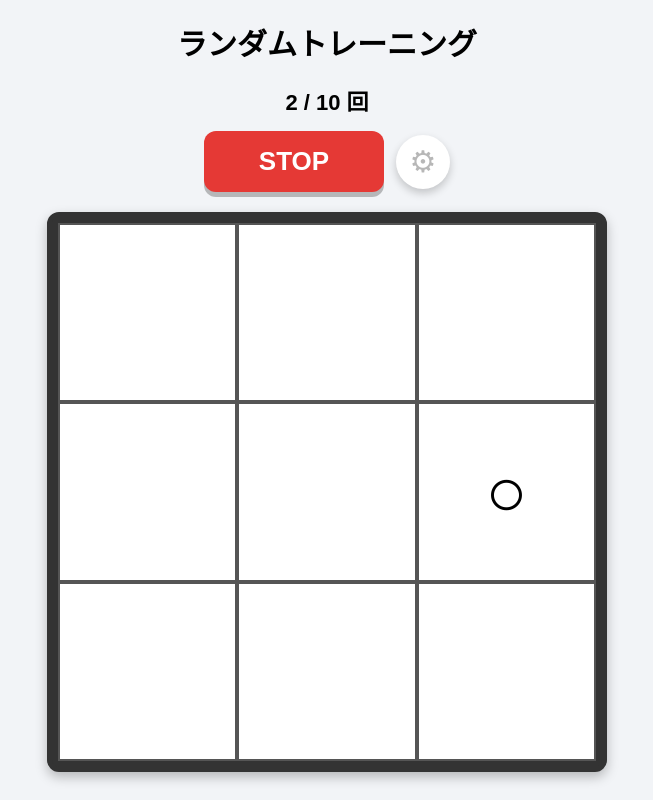
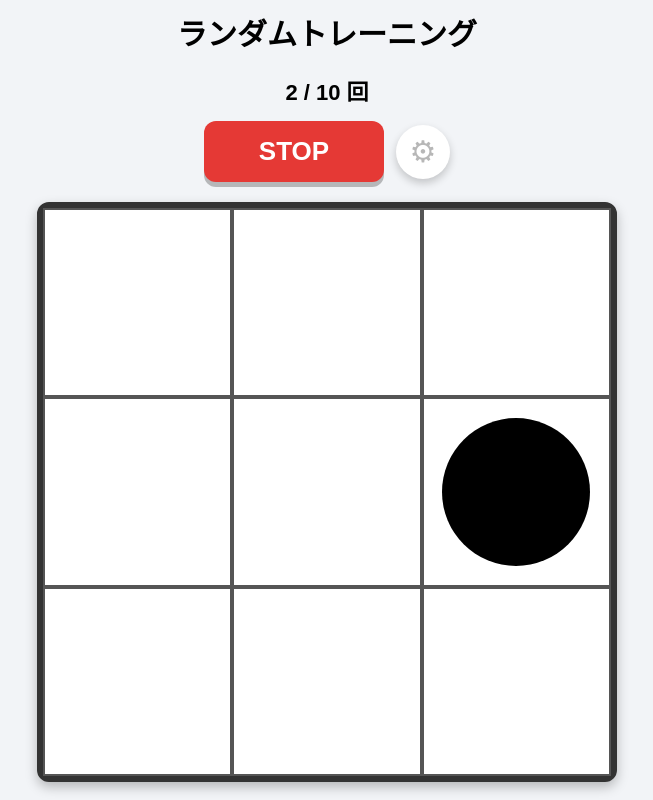
Before and after one commit to iiinu82/voice-test, a React (Vite) app: page / in a window 1280 px wide. Both pictures are taken after a click on the button "START". Shown: the whole page, without its empty margins (313-966 px from the left). Built offline with nearby package versions, Linux system fonts and the light colour scheme.

Commit message:
枠の修正

```diff
--- a/src/App.css
+++ b/src/App.css
@@ -18,7 +18,7 @@ button {
   max-width: 600px;
   min-height: 100vh;
   margin: 0 auto;
-  padding: 20px;
+  padding: 10px;
   text-align: center;
 }
 
@@ -104,39 +104,34 @@ button {
 /* グリッド */
 .grid {
   display: grid;
-
   width: 100%;
-  aspect-ratio: 1 / 1;
-
-  padding: 6px;
-
-  border: 5px solid #333;
+  min-width: 300px;
+  /* aspect-ratio: 1 / 1; */
+  padding: 3px;
+  border: 3px solid #333;
   border-radius: 12px;
-
   background: #333;
-
   box-shadow: 0 5px 12px rgba(0, 0, 0, 0.25);
 }
 
 /* マス */
 .cell {
   position: relative;
-
   display: flex;
   align-items: center;
   justify-content: center;
-
   aspect-ratio: 1 / 1;
-
+  min-width: 0;
   border: 2px solid #555;
   background: white;
 }
 
 /* ○ */
 .circle {
-  font-size: 70px;
-  line-height: 1;
-  font-weight: bold;
+  width: 80%;
+  aspect-ratio: 1 / 1;
+  border-radius: 50%;
+  background: #000;
 }
 
 /* モーダル背景 */
--- a/src/App.jsx
+++ b/src/App.jsx
@@ -231,6 +231,7 @@ function App() {
                 <input
                   type="number"
                   min="1"
+                  max="5"
                   value={rows}
                   onChange={(e) => setRows(Number(e.target.value))}
                 />
@@ -245,6 +246,7 @@ function App() {
                 <input
                   type="number"
                   min="1"
+                  max="5"
                   value={columns}
                   onChange={(e) => setColumns(Number(e.target.value))}
                 />
@@ -318,7 +320,7 @@ function App() {
 
           return (
             <div key={number} className="cell">
-              {randomNumber === number && <span className="circle">○</span>}
+              {randomNumber === number && <span className="circle"></span>}
             </div>
           );
         })}
```
